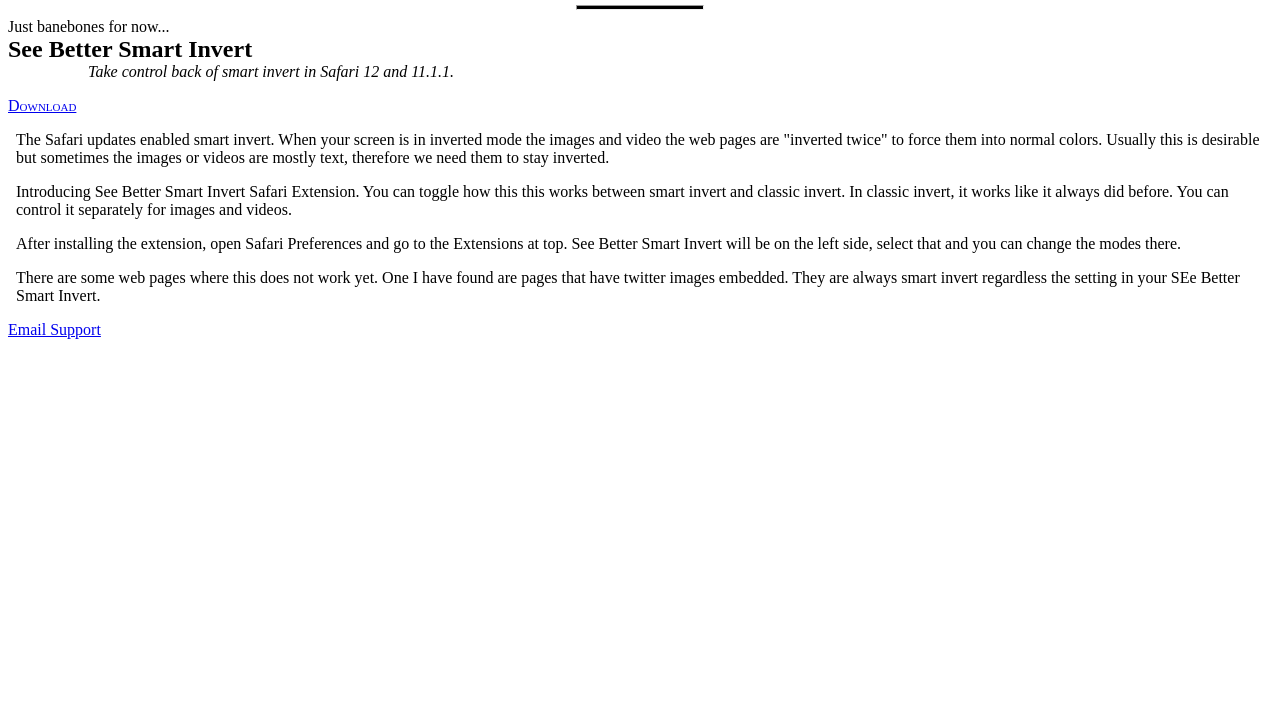
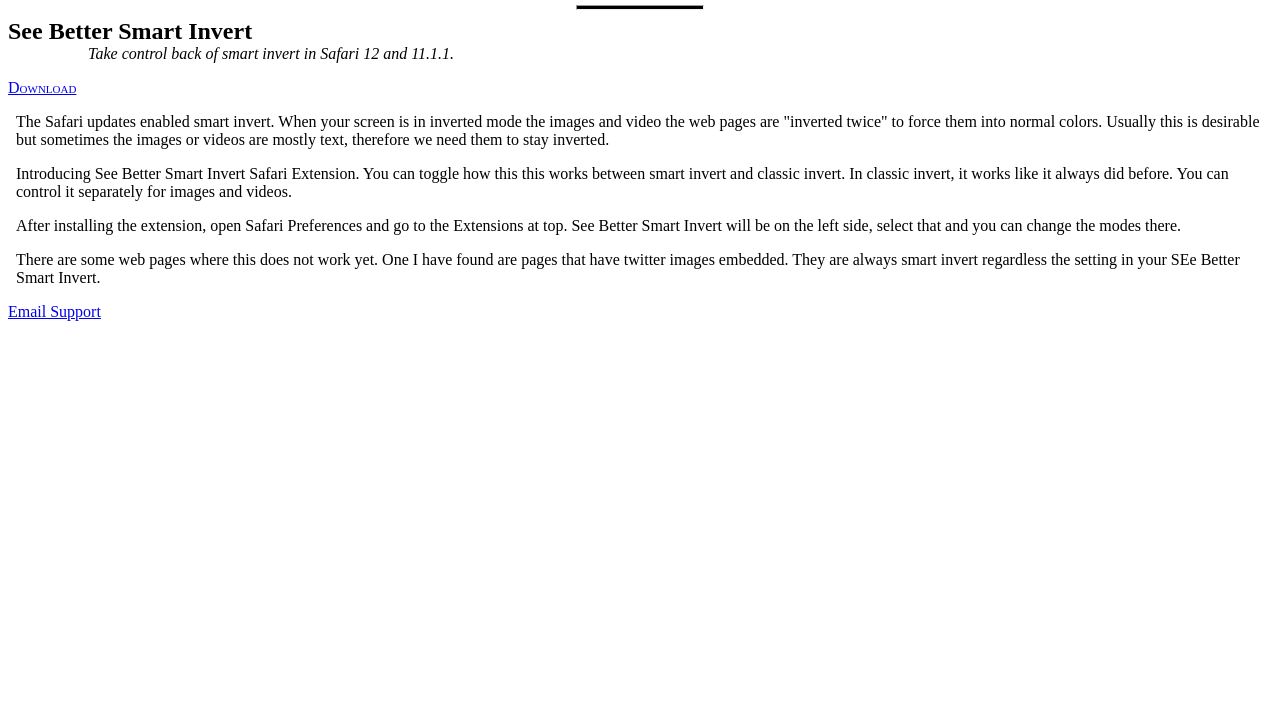
Before and after one commit to hawbaker/hawbaker.github.io, a plain HTML site: page index.html in a window 1280 px wide. Shown: the part 98-800 px from the top of the page. Drawn offline with Linux system fonts and the light colour scheme.

Commit message:
clena up

```diff
--- a/index.html
+++ b/index.html
@@ -12,9 +12,6 @@
 		macOS apps
 	</div>
 	<hr class="headings"/>
-	<div>
-		Just banebones for now...
-	</div>
 
 	<div class="app">
 		<div class="name">See Better Smart Invert</div>
```
